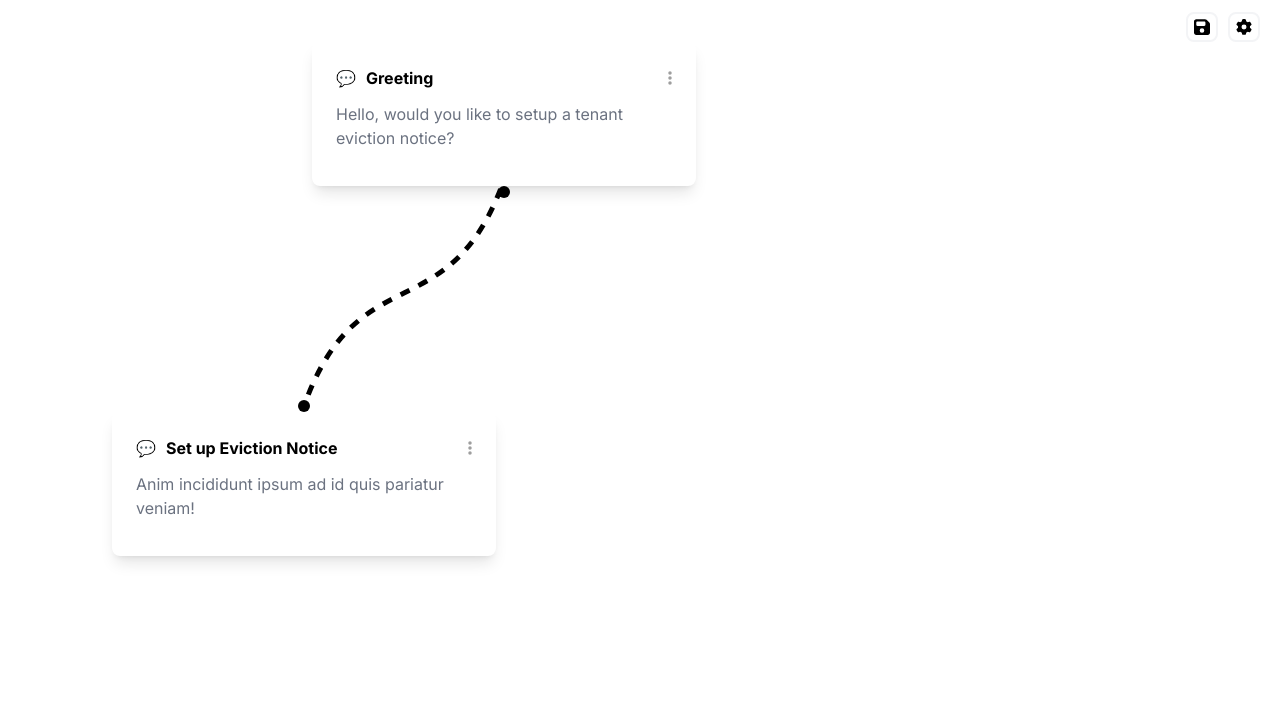
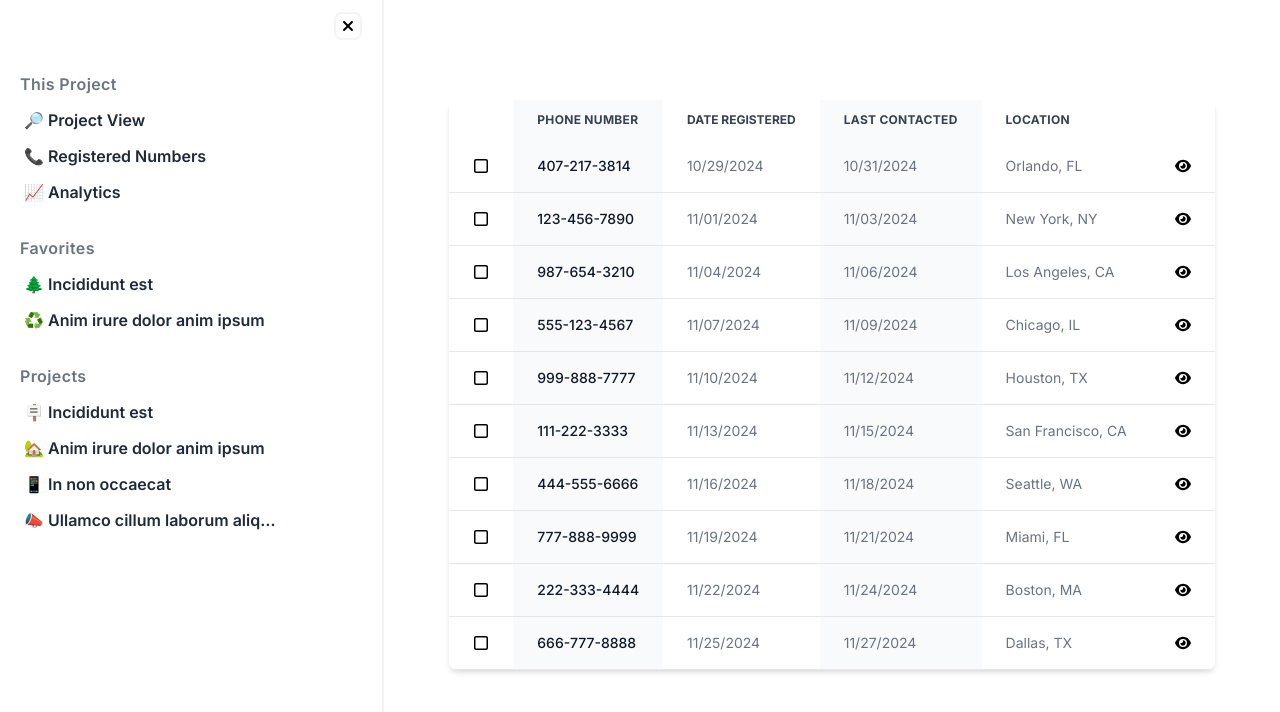
Before and after one commit to ethans333/celly-auto-sms, a React (Vite) app in the folder frontend/: page / in a window 1280 px wide. Shown: the top 712 px of the page. Built offline with nearby package versions, Linux system fonts and the light colour scheme.

Commit message:
Add workspace and conversation structures

```diff
--- a/frontend/src/App.jsx
+++ b/frontend/src/App.jsx
@@ -6,6 +6,8 @@ import Curves from "./Components/Curves/Curves.jsx";
 import RightClickMenu from "./Components/RightClickMenu.jsx";
 import SideBarContainer from "./Components/Cell/SideBarContainer.jsx";
 import CellSelection from "./Components/Cell/CellSelection.jsx";
+import LeftSideBar from "./Components/LeftSideBar.jsx";
+import RegisteredNumbers from "./Components/Views/RegisteredNumbers.jsx";
 
 export const WorkspaceContext = createContext();
 
@@ -13,23 +15,44 @@ export default function App() {
   const [workspace, setWorkspace] = useState(data);
   const [sideBarChildren, setSideBarChildren] = useState(null);
   const [currentNode, setCurrentNode] = useState(null);
+  const [currentView, setCurrentView] = useState("numbers");
 
   return (
     <WorkspaceContext.Provider
       value={{
         workspace,
         currentNode,
+        currentView,
         setCurrentNode,
         setWorkspace,
         setSideBarChildren,
+        setCurrentView,
       }}
     >
-      {Object.keys(workspace).map((id) => buildCell(id, workspace[id]))}
-      <SideBarContainer children={sideBarChildren} />
-      <Curves />
-      <RightClickMenu />
+      <LeftSideBar />
+      {renderViews(currentView)}
     </WorkspaceContext.Provider>
   );
+
+  function renderViews(type) {
+    switch (type) {
+      case "cells":
+        return (
+          <>
+            {Object.keys(workspace).map((id) => buildCell(id, workspace[id]))}
+            <SideBarContainer children={sideBarChildren} />
+            <Curves />
+            <RightClickMenu />
+          </>
+        );
+      case "numbers":
+        return <RegisteredNumbers />;
+      case "analytics":
+        return <></>;
+      default:
+        return <></>;
+    }
+  }
 }
 
 function buildCell(id, cell) {
--- /dev/null
+++ b/frontend/src/Components/LeftSideBar.jsx
@@ -0,0 +1,63 @@
+import xmark from "../assets/xmark-solid.svg";
+import { useContext } from "react";
+import { WorkspaceContext } from "../App";
+
+export default function () {
+  const { setCurrentView } = useContext(WorkspaceContext);
+
+  return (
+    <div className="absolute left-0 h-screen min-w-96 border-r-2 border-gray-100 bg-white px-5 pt-3 z-20">
+      <div>
+        <img
+          src={xmark}
+          className="x-button"
+          //   onClick={() => setSideBarChildren(null)}
+        />
+        <p className="font-semibold text-gray-500 tracking-wide mt-8">
+          This Project
+        </p>
+        <div className="space-y-3 mt-3 ml-1">
+          <ProjectLabel
+            emoji="🔎"
+            name="Project View"
+            onClick={() => setCurrentView("cells")}
+          />
+          <ProjectLabel
+            emoji="📞"
+            name="Registered Numbers"
+            onClick={() => setCurrentView("numbers")}
+          />
+          <ProjectLabel emoji="📈" name="Analytics" />
+        </div>
+
+        <p className="font-semibold text-gray-500 tracking-wide mt-8">
+          Favorites
+        </p>
+        <div className="space-y-3 mt-3 ml-1">
+          <ProjectLabel emoji="🌲" name="Incididunt est" />
+          <ProjectLabel emoji="♻️" name="Anim irure dolor anim ipsum" />
+        </div>
+        <p className="font-semibold text-gray-500 tracking-wide mt-8">
+          Projects
+        </p>
+        <div className="space-y-3 mt-3 ml-1">
+          <ProjectLabel emoji="🪧" name="Incididunt est" />
+          <ProjectLabel emoji="🏡" name="Anim irure dolor anim ipsum" />
+          <ProjectLabel emoji="📱" name="In non occaecat" />
+          <ProjectLabel emoji="📣" name="Ullamco cillum laborum aliquip" />
+        </div>
+      </div>
+    </div>
+  );
+}
+
+function ProjectLabel({ emoji, name, onClick }) {
+  return (
+    <p
+      className="font-semibold text-gray-800 cursor-pointer hover:opacity-50 max-w-64 truncate"
+      onClick={onClick}
+    >
+      {emoji} {name}
+    </p>
+  );
+}
--- /dev/null
+++ b/frontend/src/Components/Views/RegisteredNumbers.jsx
@@ -0,0 +1,69 @@
+import eye from "../../assets/eye-solid.svg";
+import square from "../../assets/square-regular.svg";
+import numbers from "../../assets/numbers.json";
+
+export default function () {
+  return (
+    <div className="ml-96">
+      <div className="flex justify-center">
+        <div className="mt-[10vh] overflow-y-scroll max-h-[80vh] p-5">
+          <div class="relative overflow-x-auto shadow-md sm:rounded-lg">
+            <table class="w-full text-sm text-left rtl:text-right text-gray-500">
+              <thead class="text-xs text-gray-700 uppercase">
+                <tr>
+                  <th scope="col" class="px-6 py-3 tracking-wide"></th>
+                  <th scope="col" class="px-6 py-3 bg-gray-50 tracking-wide">
+                    Phone Number
+                  </th>
+                  <th scope="col" class="px-6 py-3">
+                    Date Registered
+                  </th>
+                  <th scope="col" class="px-6 py-3 bg-gray-50 tracking-wide">
+                    Last Contacted
+                  </th>
+                  <th scope="col" class="px-6 py-3 tracking-wide">
+                    Location
+                  </th>
+                  <th scope="col" class="px-6 py-3 tracking-wide"></th>
+                </tr>
+              </thead>
+              <tbody>
+                {numbers.map((number) => (
+                  <Row {...number} />
+                ))}
+              </tbody>
+            </table>
+          </div>
+        </div>
+      </div>
+    </div>
+  );
+}
+
+function Row({ phone, date_registered, date_last_contacted, location }) {
+  return (
+    <tr class="border-b border-gray-200">
+      <td class="px-6 py-4">
+        <img
+          src={square}
+          className="w-4 h-4 mx-auto cursor-pointer hover:opacity-50"
+        />
+      </td>
+      <th
+        scope="row"
+        class="px-6 py-4 font-medium text-gray-900 whitespace-nowrap bg-gray-50"
+      >
+        {phone}
+      </th>
+      <td class="px-6 py-4">{date_registered}</td>
+      <td class="px-6 py-4 bg-gray-50">{date_last_contacted}</td>
+      <td class="px-6 py-4">{location}</td>
+      <td class="px-6 py-4">
+        <img
+          src={eye}
+          className="w-4 h-4 mx-auto cursor-pointer hover:opacity-50"
+        />
+      </td>
+    </tr>
+  );
+}
--- a/frontend/src/assets/cells.json
+++ b/frontend/src/assets/cells.json
@@ -9,8 +9,8 @@
             "Eviction"
         ],
         "position": {
-            "x": 300,
-            "y": 30
+            "x": 800,
+            "y": 100
         },
         "nodes": {
             "123$top": {
@@ -43,8 +43,8 @@
             "Eviction"
         ],
         "position": {
-            "x": 100,
-            "y": 400
+            "x": 500,
+            "y": 500
         },
         "nodes": {
             "456$top": {
--- /dev/null
+++ b/frontend/src/assets/numbers.json
@@ -0,0 +1,62 @@
+[
+    {
+        "phone": "407-217-3814",
+        "date_registered": "10/29/2024",
+        "date_last_contacted": "10/31/2024",
+        "location": "Orlando, FL"
+    },
+    {
+        "phone": "123-456-7890",
+        "date_registered": "11/01/2024",
+        "date_last_contacted": "11/03/2024",
+        "location": "New York, NY"
+    },
+    {
+        "phone": "987-654-3210",
+        "date_registered": "11/04/2024",
+        "date_last_contacted": "11/06/2024",
+        "location": "Los Angeles, CA"
+    },
+    {
+        "phone": "555-123-4567",
+        "date_registered": "11/07/2024",
+        "date_last_contacted": "11/09/2024",
+        "location": "Chicago, IL"
+    },
+    {
+        "phone": "999-888-7777",
+        "date_registered": "11/10/2024",
+        "date_last_contacted": "11/12/2024",
+        "location": "Houston, TX"
+    },
+    {
+        "phone": "111-222-3333",
+        "date_registered": "11/13/2024",
+        "date_last_contacted": "11/15/2024",
+        "location": "San Francisco, CA"
+    },
+    {
+        "phone": "444-555-6666",
+        "date_registered": "11/16/2024",
+        "date_last_contacted": "11/18/2024",
+        "location": "Seattle, WA"
+    },
+    {
+        "phone": "777-888-9999",
+        "date_registered": "11/19/2024",
+        "date_last_contacted": "11/21/2024",
+        "location": "Miami, FL"
+    },
+    {
+        "phone": "222-333-4444",
+        "date_registered": "11/22/2024",
+        "date_last_contacted": "11/24/2024",
+        "location": "Boston, MA"
+    },
+    {
+        "phone": "666-777-8888",
+        "date_registered": "11/25/2024",
+        "date_last_contacted": "11/27/2024",
+        "location": "Dallas, TX"
+    }
+]
```
Also changed, not shown: frontend/src/assets/square-regular.svg (added), 1 other file (tests, documents, lock files or other folders).
